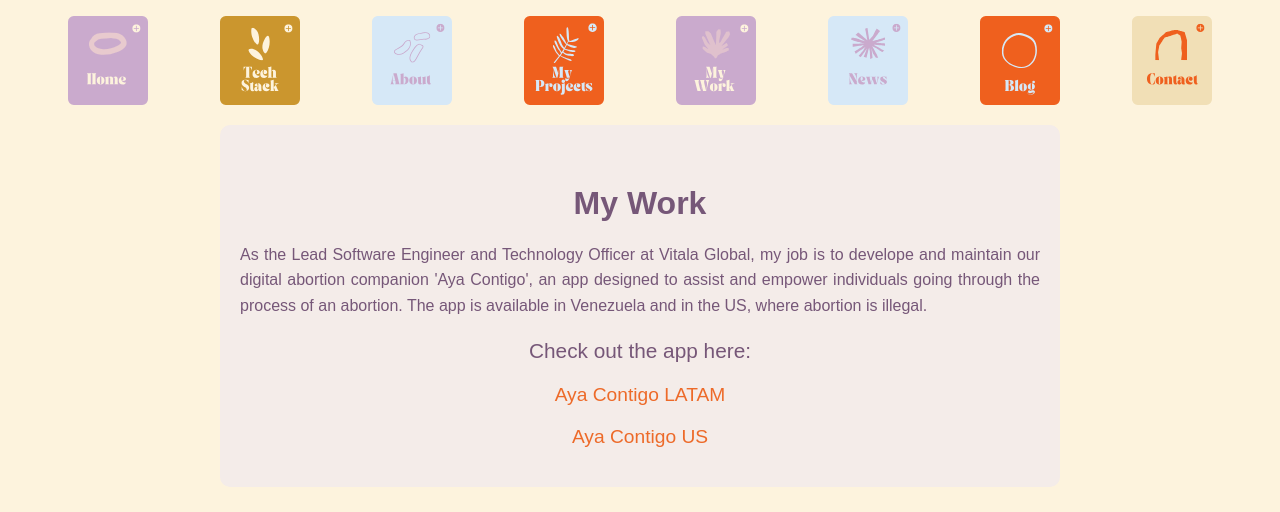
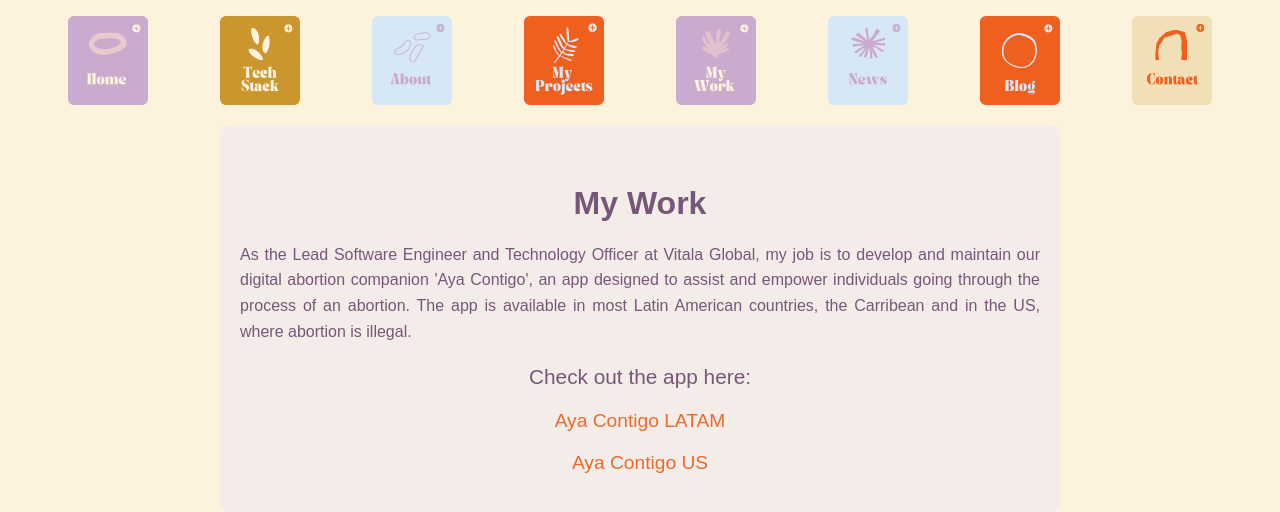
Before and after one commit to alexandra-kroenert/alexandra-portfolio, a React (Create React App) app: page /work in a window 1280 px wide. Shown: the top 512 px of the page. Built offline with nearby package versions, Linux system fonts and the light colour scheme.

Commit message:
Edited Project details, removed typo from About

```diff
--- a/src/pages/AboutPage.js
+++ b/src/pages/AboutPage.js
@@ -18,7 +18,7 @@
     Based in Berlin, I work remotely for Vitala Global, combining technical expertise with a dedication to social change.
     My approach to development is holistic – I believe in crafting digital experiences that are not only efficient and reliable but also socially conscious and community-oriented.
     I’m a devoted problem-solver and continually immerse myself in new technologies to elevate the quality and impact of my work.
-    When I'm not coding, I spent my time hanging out with my orange cat Louie, draw and paint analog and digital art, embroider, watch documentaries about space, aliens and dinosaurs and the age of dinosaurs - I'm also a feminist activist for human rights, reproductive justice and animal rights.
+    When I'm not coding, I spent my time hanging out with my orange cat Louie, draw and paint analog and digital art, embroider, watch documentaries about space, aliens and dinosaurs - I'm also a feminist activist for human rights, reproductive justice and animal rights.
     Professionally, I'm all about using my technical skills to empower and connect people. I see every project as a new journey and every challenge as an opportunity to learn and contribute positively to the world.
     If you're looking for a developer with a commitment to excellence and a heart for meaningful projects, I'd love to chat about how we can work together to bring your vision to life.
     </p>
--- a/src/pages/MyProjects.js
+++ b/src/pages/MyProjects.js
@@ -8,7 +8,7 @@
     {
       title: 'Endocare Endometriosis Tracker',
       description: 'A symptom tracker tailored for individuals managing endometriosis, providing tracking and insights to improve their daily lives.',
-      projecctType: 'Personal Project',
+      projecctType: 'Personal Project - Very much WIP but close to my heart',
       /* imageUrl: '/path-to-endocare-screenshot.png', // Replace with your screenshot path */
       githubUrl: 'https://github.com/alexandra-kroenert/endo-care-app', // Replace with your GitHub link
       projectUrl: 'https://endocare-app.netlify.app/'
@@ -16,7 +16,7 @@
     {
       title: 'ImHome App',
       description: 'An app designed to enhance personal safety by allowing users to tag a friend who gets notified when they reach their destination safely.',
-      projecctType: 'Group Project',
+      projecctType: 'Group Project - Not currently hosted but you can check out our repo',
       /* imageUrl: 'https://github.com/Ben-Nyaoro/Im_Home', // Replace with your screenshot path */
       githubUrl: 'https://github.com/Ben-Nyaoro/Im_Home', // Replace with your GitHub link
     }
--- a/src/pages/MyWork.js
+++ b/src/pages/MyWork.js
@@ -9,9 +9,9 @@
     <div className={styles.workContainer}>
       <h1 className={styles.title}>My Work</h1>
       <p className={styles.description}>
-        As the Lead Software Engineer and Technology Officer at Vitala Global, my job is to develope and maintain our
+        As the Lead Software Engineer and Technology Officer at Vitala Global, my job is to develop and maintain our
         digital abortion companion 'Aya Contigo',
-        an app designed to assist and empower individuals going through the process of an abortion. The app is available in Venezuela and in the US, where abortion is illegal.
+        an app designed to assist and empower individuals going through the process of an abortion. The app is available in most Latin American countries, the Carribean and in the US, where abortion is illegal.
       </p>
       <p className={styles.linkDescription}>Check out the app here:</p>
       <p className={styles.appLink}>
```
